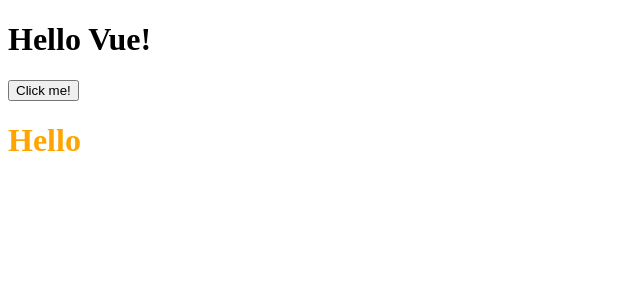
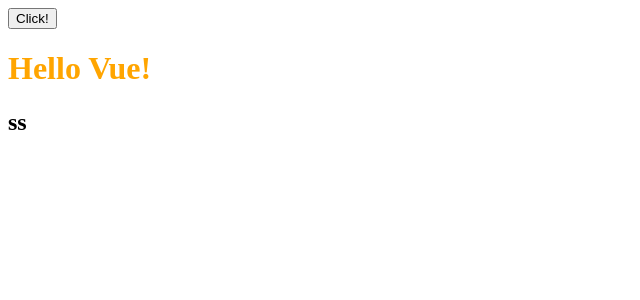
Before and after one commit to hyeonjinan096/FE-devcourse_vue, a Vue app: page / in a window 1280 px wide. Shown: the top 300 px of the page, without its empty margins (0-640 px from the left). Built offline with nearby package versions, Linux system fonts and the light colour scheme.

Commit message:
Add_props_components

```diff
--- a/src/App.vue
+++ b/src/App.vue
@@ -1,9 +1,10 @@
 <template>
-  <h1>Hello Vue!</h1>
-  <!-- 전역 컴포넌트 -->
-  <BtnNew />
-  <!-- 지역 컴포넌트 -->
-  <HelloNew />
+  <button @Click="reverseMsg">
+    Click!
+  </button>
+  <HelloNew
+    :message="msg"
+    name="ss" />
 </template>
 
 <script>
@@ -11,6 +12,17 @@
 export default {
    components: {
      HelloNew
+   },
+   data() {
+    return {msg: 'Hello Vue!'}
+   },
+   methods: {
+    reverseMsg() {
+      this.msg = this.msg
+        .split('')
+        .reverse()
+        .join('')
+    }
    }
 }
 </script>
--- a/src/components/HelloNew.vue
+++ b/src/components/HelloNew.vue
@@ -1,6 +1,28 @@
 <template>
-  <h1>Hello</h1>
+  <h1 @click="updateMessage">
+    {{ newMessage }}
+  </h1>
+  <h2>{{ name }}</h2>
 </template>
+
+<script>
+export default {
+  props: {
+    message: String,
+    name: [String,Number]
+  },  //여기서 methods로 message데이터 자체 변경은 불가능 하위 -> 상위 흐름 X
+  data() {
+    return { //단순히 받기만 하고 새로운 데이터 형태는 변경은 가능
+      newMessage: this.message
+    }
+  },
+  methods: {
+    updateMessage() {
+      this.newMessage = 'Good~'
+    }
+  }
+}
+</script>
 
 <style scoped lang="scss">
 $color: orange;
```
